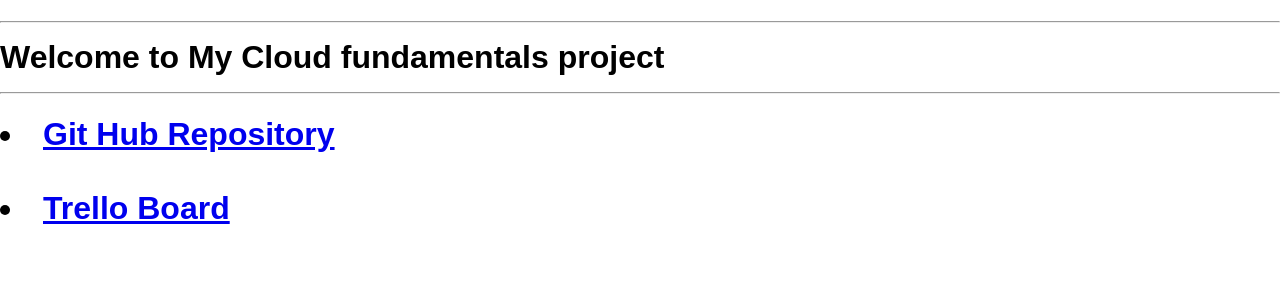
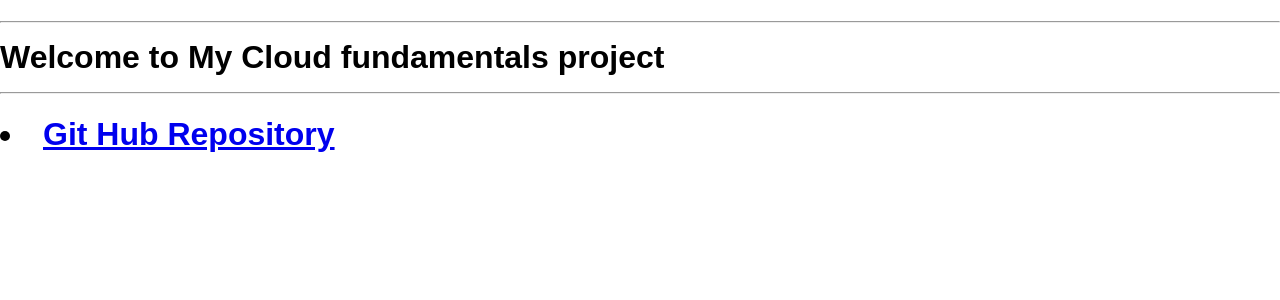
Before and after one commit to tommarvin/cloud-fundamentals-project, a Flask app: page / in a window 1280 px wide. Shown: the part 46-346 px from the top of the page. Run offline with Flask 2, Linux system fonts and the light colour scheme.

Commit message:
Update index.html

```diff
--- a/application/templates/index.html
+++ b/application/templates/index.html
@@ -21,10 +21,6 @@
                 <a href='https://github.com/tommarvin/cloud-fundamentals-project/tree/edited_forms'>Git Hub
                     Repository</a>
             </li>
-            <br>
-            <li>
-                <a href='https://trello.com/b/fJtUdopT/project-1'>Trello Board</a>
-            </li>
         </h1>
     </div>
 </body>
```
